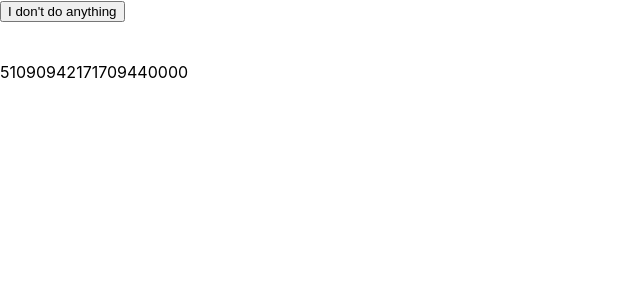
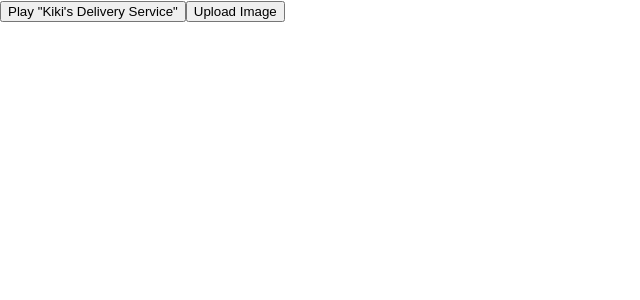
Before and after one commit to WaleedKhan1123/React-Practice, a React (Create React App) app: page / in a window 1280 px wide. Shown: the top 300 px of the page, without its empty margins (0-640 px from the left). Built offline with nearby package versions, Linux system fonts and the light colour scheme.

Commit message:
React Practice

```diff
--- a/src/App.js
+++ b/src/App.js
@@ -6,11 +6,12 @@ import "./styles/style.css";
 // import List from "./Component/rendering listl";
 // import TeaSet from "./Component/keeping components pure";
 // import Clock from "./Component/keeping components pure";
-import ResToEvents from "./Component/Responding to Events";
+// import ResToEvents from "./Component/Responding to Events";
+import Toolbar from "./Component/Responding to Events";
 export default function App(){
 
   return(<>
-  <ResToEvents/>
+  <Toolbar/>
     </>)
 }
 
--- a/src/Component/Responding to Events.js
+++ b/src/Component/Responding to Events.js
@@ -1,32 +1,71 @@
-function ResToEvents() {
-    // Regular function
+function Button({ onClick, children }) {
+  return (
+    <button onClick={onClick}>
+      {children}
+    </button>
+  );
+}
 
-  // Arrow function
-  const greet =function greet(name) {
-    console.log("My name is jeff")
+function PlayButton({ movieName }) {
+  function handlePlayClick() {
+    alert(`Playing ${movieName}!`);
   }
 
-  function recursion(num){
-
-    if (num===1){
-      return 1
-    }
-    return num*recursion(num-1);
-  }
-
-//   (name) => `Hello, ${name}`;
-
-    return (<div>
-        <button onClick={greet}>
-      I don't do anything
-    </button>
-    <br/>
-    <br/>
-    <br/>
-    {
-      recursion(21)
-    }
-    </div>  );
+  return (
+    <Button onClick={handlePlayClick}>
+      Play "{movieName}"
+    </Button>
+  );
 }
 
-export default ResToEvents;
+function UploadButton() {
+  return (
+    <Button onClick={() => alert('Uploading!')}>
+      Upload Image
+    </Button>
+  );
+}
+
+export default function Toolbar() {
+  return (
+    <div>
+      <PlayButton movieName="Kiki's Delivery Service" />
+      <UploadButton />
+    </div>
+  );
+}
+
+
+
+// function ResToEvents() {
+//     // Regular function
+
+//   // Arrow function
+//   const greet =function greet(name) {
+//     console.log("My name is jeff")
+//   }
+
+//   function recursion(num){
+
+//     if (num===1){
+//       return 1
+//     }
+//     return num*recursion(num-1);
+//   }
+
+// //   (name) => `Hello, ${name}`;
+
+//     return (<div>
+//         <button onClick={greet}>
+//       I don't do anything
+//     </button>
+//     <br/>
+//     <br/>
+//     <br/>
+//     {
+//       recursion(21)
+//     }
+//     </div>  );
+// }
+
+// export default ResToEvents;
```
